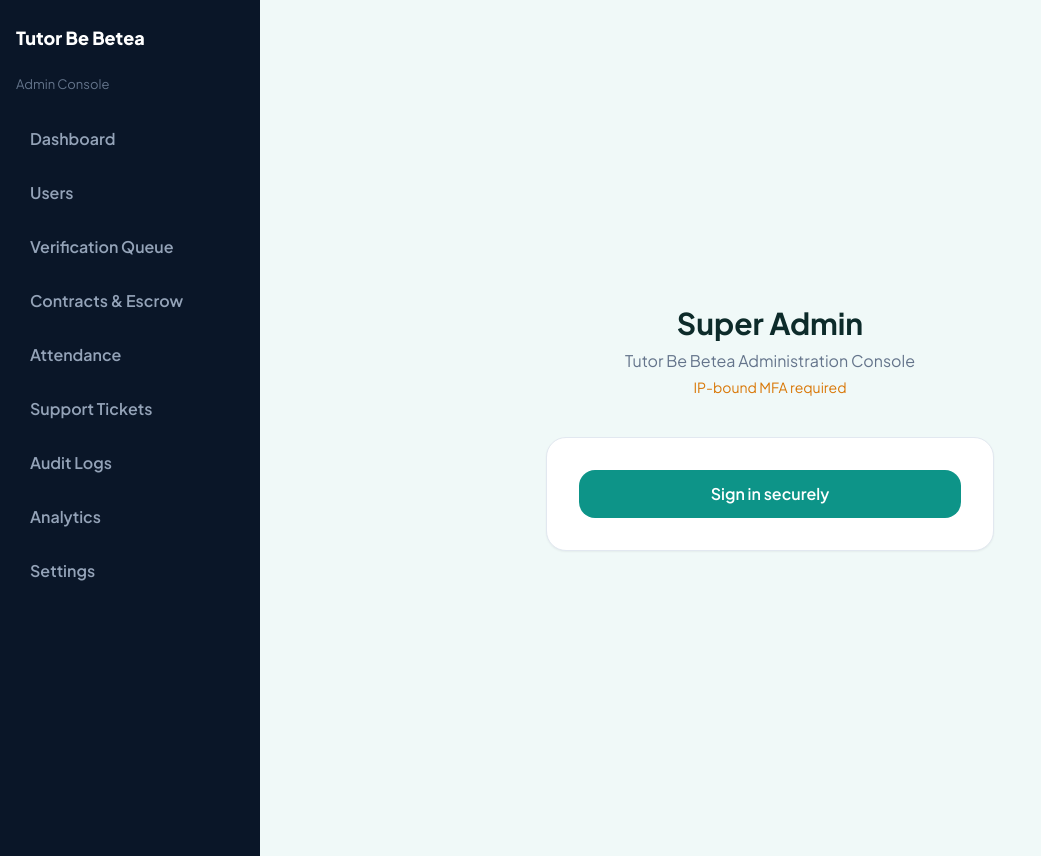
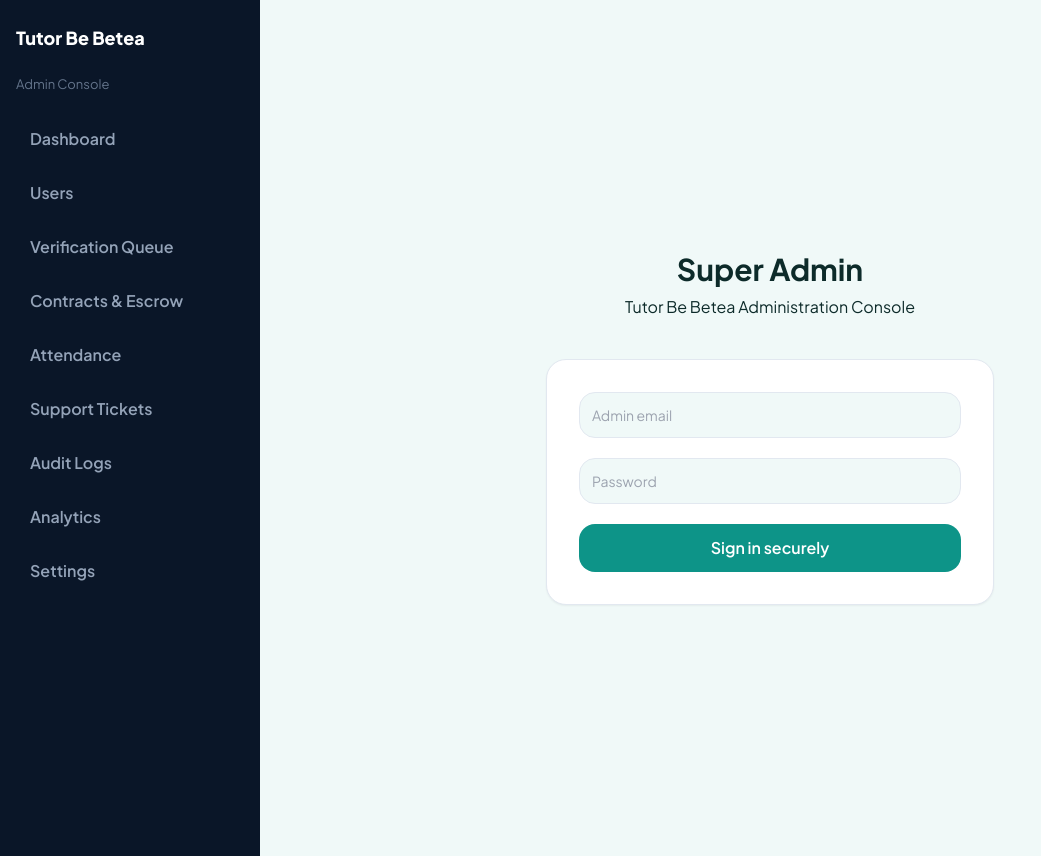
Before and after one commit to Zeordi/tutor-be-betea, a Next.js app in the folder apps/admin/: page /login in a window 1280 px wide. Shown: the whole page, without its empty margins (0-1041 px from the left). Built offline with nearby package versions, Linux system fonts and the light colour scheme; no server answers.

Commit message:
Update page.tsx

```diff
--- a/apps/admin/app/(auth)/login/page.tsx
+++ b/apps/admin/app/(auth)/login/page.tsx
@@ -1,27 +1,93 @@
+"use client";
+
+import { useState } from "react";
+import { useRouter } from "next/navigation";
+import { setToken } from "@/lib/api";
+
 export default function AdminLoginPage() {
+  const router = useRouter();
+  const api = process.env.NEXT_PUBLIC_API_URL || "http://localhost:4000";
+  const [email, setEmail] = useState("");
+  const [password, setPassword] = useState("");
+  const [loading, setLoading] = useState(false);
+  const [message, setMessage] = useState("");
+
+  const onSubmit = async (e: React.FormEvent) => {
+    e.preventDefault();
+    setLoading(true);
+    setMessage("");
+    try {
+      const res = await fetch(`${api}/auth/login`, {
+        method: "POST",
+        headers: { "Content-Type": "application/json" },
+        body: JSON.stringify({ email: email.trim(), password }),
+      });
+      const data = await res.json().catch(() => ({}));
+      if (!res.ok) {
+        throw new Error((data as any).message || "Login failed");
+      }
+      const role = (data as any).user?.role as string;
+      const allowed = [
+        "SUPER_ADMIN",
+        "SUPPORT_AGENT",
+        "FINANCE",
+        "VERIFICATION_OFFICER",
+      ];
+      if (!allowed.includes(role)) {
+        throw new Error("This account is not an admin user");
+      }
+      if ((data as any).accessToken) {
+        setToken((data as any).accessToken);
+        router.push("/");
+      }
+    } catch (err: any) {
+      setMessage(err.message || "Login failed");
+    } finally {
+      setLoading(false);
+    }
+  };
+
   return (
-    <main className="min-h-screen flex items-center justify-center bg-[var(--background)] px-6">
+    <main className="flex min-h-screen items-center justify-center bg-[var(--background)] px-6">
       <div className="w-full max-w-md">
-        <div className="text-center mb-10">
+        <div className="mb-10 text-center">
           <h1 className="text-3xl font-bold text-[var(--foreground)]">
             Super Admin
           </h1>
-          <p className="mt-2 text-[var(--secondary)]">
+          <p className="mt-2 text-[var(--muted-foreground)]">
             Tutor Be Betea Administration Console
-          </p>
-          <p className="mt-1 text-sm text-[var(--warning)]">
-            IP-bound MFA required
           </p>
         </div>
 
-        <div className="rounded-2xl border border-[var(--border)] bg-[var(--surface)] p-8 shadow-sm">
-          <div className="space-y-5">
-            {/* TODO: Email + Password + MFA Code fields */}
-            <button className="w-full rounded-xl bg-[var(--primary)] py-3 font-semibold text-[var(--primary-foreground)] hover:opacity-90 transition">
-              Sign in securely
-            </button>
-          </div>
-        </div>
+        <form
+          onSubmit={onSubmit}
+          className="space-y-5 rounded-2xl border border-[var(--border)] bg-[var(--surface)] p-8 shadow-sm"
+        >
+          <input
+            type="email"
+            value={email}
+            onChange={(e) => setEmail(e.target.value)}
+            placeholder="Admin email"
+            className="w-full rounded-xl border border-[var(--border)] bg-[var(--background)] px-3 py-3 text-sm"
+          />
+          <input
+            type="password"
+            value={password}
+            onChange={(e) => setPassword(e.target.value)}
+            placeholder="Password"
+            className="w-full rounded-xl border border-[var(--border)] bg-[var(--background)] px-3 py-3 text-sm"
+          />
+          <button
+            type="submit"
+            disabled={loading}
+            className="w-full rounded-xl bg-[var(--primary)] py-3 font-semibold text-white"
+          >
+            {loading ? "Signing in…" : "Sign in securely"}
+          </button>
+          {message && (
+            <p className="text-center text-sm text-[var(--warning)]">{message}</p>
+          )}
+        </form>
       </div>
     </main>
   );
```
